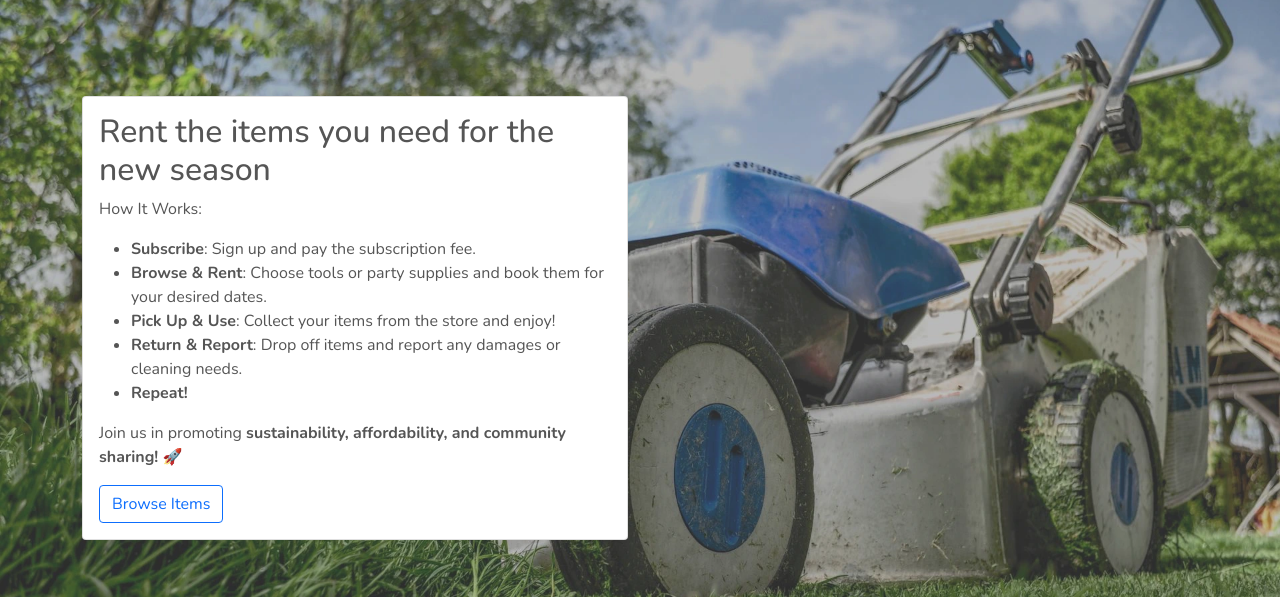
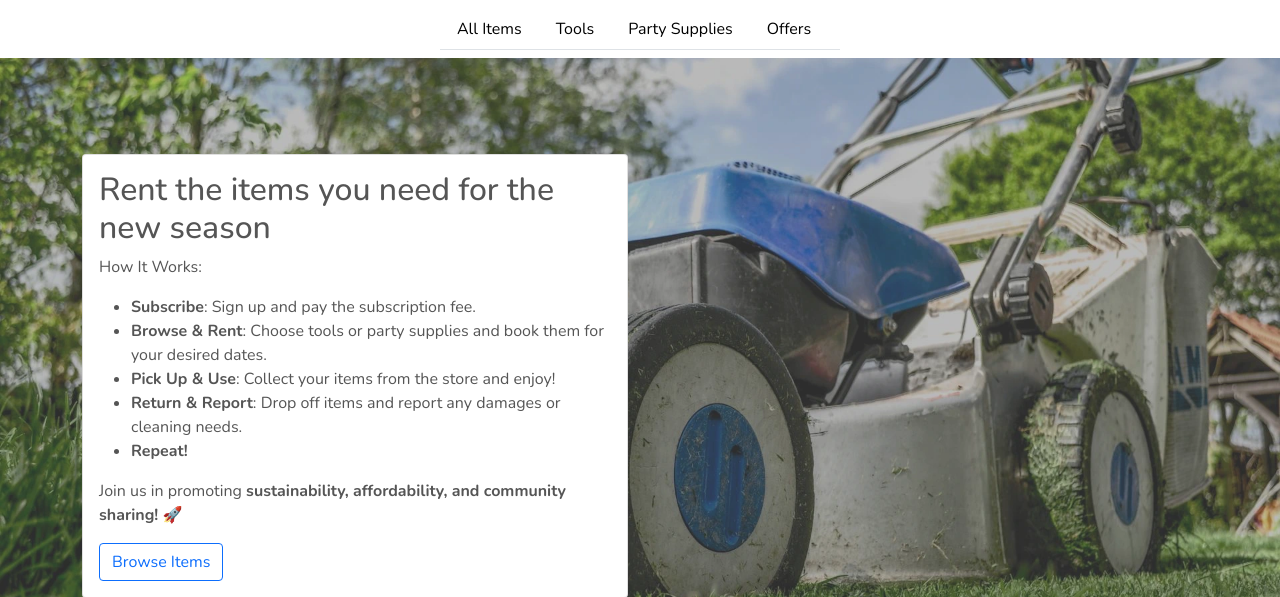
Before and after one commit to Mattds825/community-toolshed-store, a Django app: page / in a window 1280 px wide. Shown: the part 56-653 px from the top of the page. Run offline with Django 5.2, Linux system fonts and the light colour scheme; some libraries are stand-ins or nearby versions.

Commit message:
add navigation for item pages

```diff
--- a/templates/base.html
+++ b/templates/base.html
@@ -63,6 +63,7 @@ This is the base template for the website. It contains the header, footer and th
   </head>
   <body>
     <header class="container-fluid px-0">
+    <!-- Site Nav Bar  -->
       <nav class="navbar navbar-expand-lg navbar-light bg-light">
         <div class="container-fluid">
           <a class="navbar-brand" href="{% url 'homepage' %}">Community Toolshed</a>
@@ -119,7 +120,13 @@ This is the base template for the website. It contains the header, footer and th
           </div>
         </div>
       </nav>
+      <!-- /. Site Nav Bar  -->
     </header>
+    <!-- Items Nav Bar -->
+    <div class="row bg-white">
+        {% include 'includes/main-nav.html' %}
+    </div>
+    <!-- /. Items Nav Bar -->
 
     {% if messages %}
     <div class="message-container"></div>
--- /dev/null
+++ b/templates/includes/main-nav.html
@@ -0,0 +1,55 @@
+<!--
+Created by Matthew G Da Silva 07/03/2025
+
+this is an include file for the main navigation bar. It is used in the base.html file to create the main navigation bar.
+
+It is built around the base template of the CodeInsitute Boutique Ado project.
+-->
+
+<ul class="nav nav-tabs w-auto mx-auto my-2">
+    <li class="nav-item dropdown">
+        <a class="logo-font font-weight-bold nav-link text-black mr-5" href="#" id="all-products-link" data-bs-toggle="dropdown" aria-haspopup="true" aria-expanded="false">
+            All Items
+        </a>
+        <div class="dropdown-menu border-0" aria-labelledby="all-products-link">
+            <a href="" class="dropdown-item">By Price</a>
+            <a href="" class="dropdown-item ">By Rating</a>
+            <a href="" class="dropdown-item ">By Category</a>
+            <a href="" class="dropdown-item">All Items</a>
+        </div>
+    </li>
+
+    <li class="nav-item dropdown">
+        <a class="logo-font font-weight-bold nav-link text-black mr-5" href="#" id="tools-link" data-bs-toggle="dropdown" aria-haspopup="true" aria-expanded="false">
+            Tools
+        </a>
+        <div class="dropdown-menu border-0" aria-labelledby="tools-link">
+            <a href="" class="dropdown-item">Garden</a>
+            <a href="" class="dropdown-item">DIY</a>
+            <a href="" class="dropdown-item">Cleaning</a>
+            <a href="" class="dropdown-item">All Tools</a>
+        </div>
+    </li>
+
+    <li class="nav-item dropdown">
+        <a class="logo-font font-weight-bold nav-link text-black mr-5" href="#" id="party-supplies-link" data-bs-toggle="dropdown" aria-haspopup="true" aria-expanded="false">
+            Party Supplies
+        </a>
+        <div class="dropdown-menu border-0" aria-labelledby="party-supplies-link">
+            <a href="" class="dropdown-item">Cutlery &amp;Plates</a>
+            <a href="" class="dropdown-item">Cups &amp; Glasses</a>
+            <a href="" class="dropdown-item">All Party Supplies</a>
+        </div>
+    </li>
+
+    <li class="nav-item dropdown">
+        <a class="logo-font font-weight-bold nav-link text-black" href="#" id="offers-link" data-bs-toggle="dropdown" aria-haspopup="true" aria-expanded="false">
+            Offers
+        </a>
+        <div class="dropdown-menu border-0" aria-labelledby="offers-link">
+            <a href="" class="dropdown-item">New Additions</a>
+            <a href="" class="dropdown-item">Deals</a>
+            <a href="" class="dropdown-item">All Specials</a>
+        </div>
+    </li>
+</ul>
```
